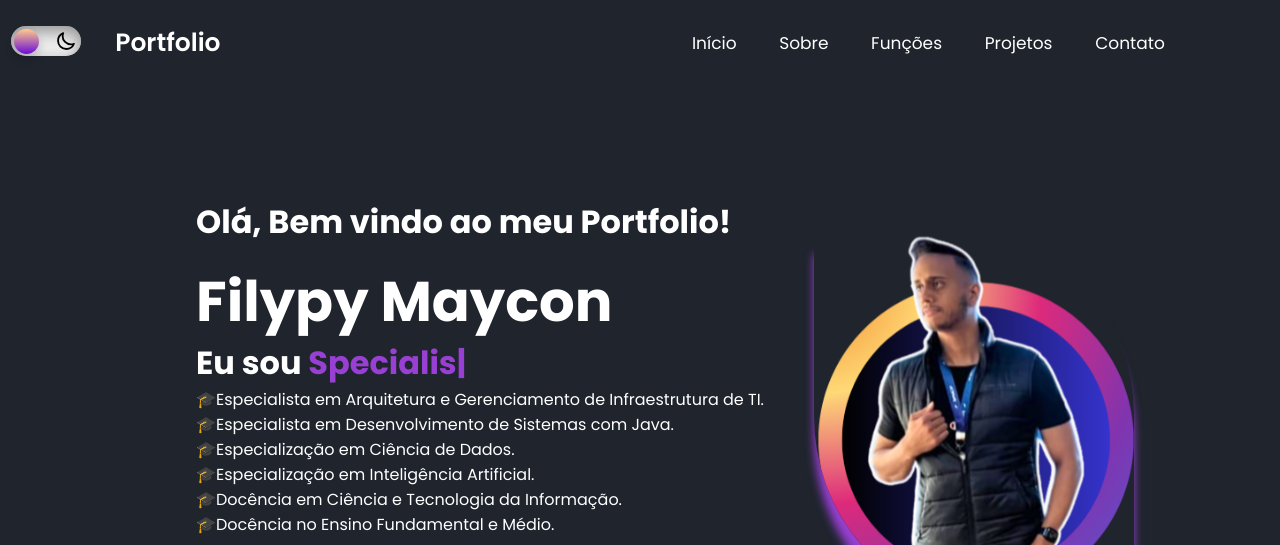
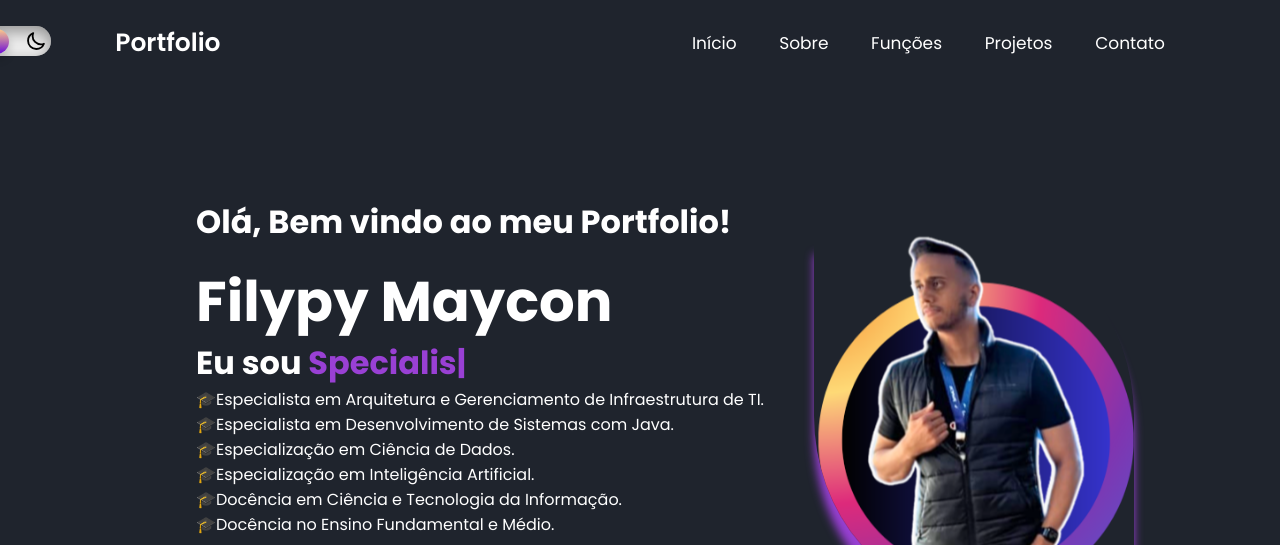
Before and after one commit to FelipeMaximus/Portfolio_FilypyMaycon, a plain HTML site: page index.html in a window 1280 px wide. Shown: the top 545 px of the page. Drawn offline with nearby package versions, Linux system fonts and the light colour scheme.

Commit message:
Update style.css
0.0

```diff
--- a/css/style.css
+++ b/css/style.css
@@ -71,7 +71,7 @@ section {
 /* Dark Light Mode */
 .darkmode{
     position: relative;
-    right: 39rem;
+    right: 42rem;
     bottom: 1rem;
 }
 
```
